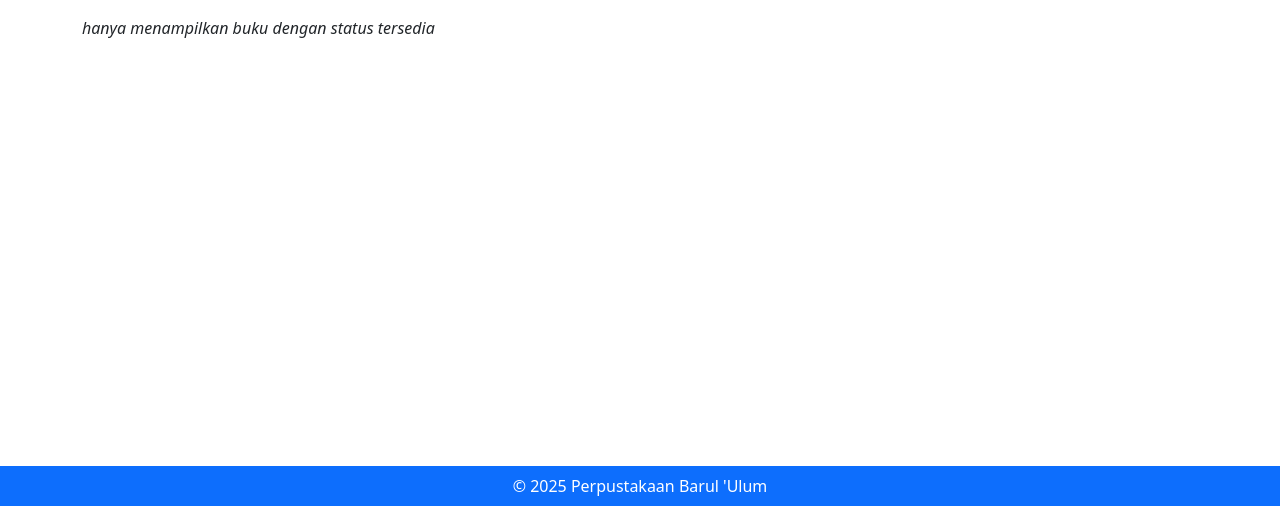
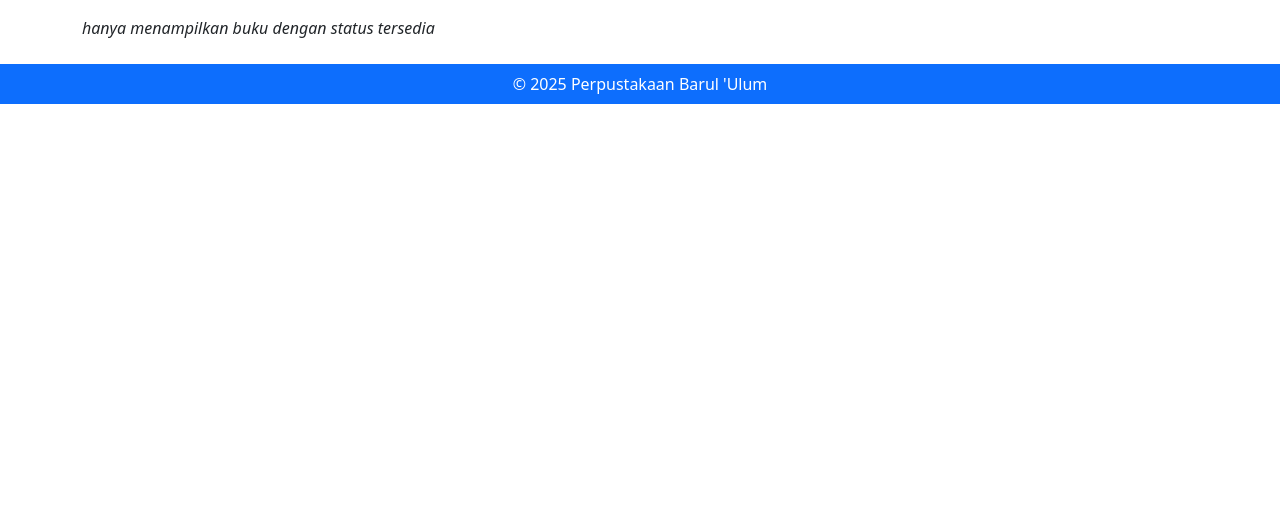
Before and after one commit to asepdwisaputra/perpus, a CodeIgniter app: page /ci3pesandankeluar/index.php/user/katalog in a window 1280 px wide. Shown: the part 294-800 px from the top of the page. Run offline with CodeIgniter, Linux system fonts and the light colour scheme; data that the repository does not hold is empty.

Commit message:
fix footer katalog

```diff
--- a/application/views/user/katalog.php
+++ b/application/views/user/katalog.php
@@ -33,7 +33,6 @@
     }
 
     .footer {
-      position: absolute;
       bottom: 0;
       width: 100%;
       height: 5vh;
```
